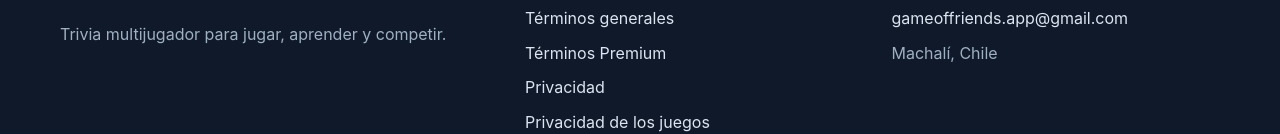
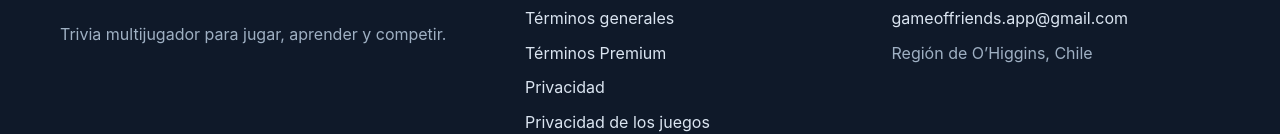
Before and after one commit to robinleiva/gameoffriendsapp, a plain HTML site: page index.html in a window 1280 px wide. Shown: the part 3833-3967 px from the top of the page. Drawn offline with Linux system fonts and the light colour scheme.

Commit message:
Reducir datos personales públicos de contacto

```diff
--- a/index.html
+++ b/index.html
@@ -176,7 +176,7 @@
     <div>
       <strong>Contacto</strong>
       <a href="mailto:gameoffriends.app@gmail.com">gameoffriends.app@gmail.com</a>
-      <span>Machalí, Chile</span>
+      <span>Región de O’Higgins, Chile</span>
     </div>
   </div>
   <div class="container footer-bottom">© 2026 GAME OF FRIENDS. Todos los derechos reservados.</div>
```
